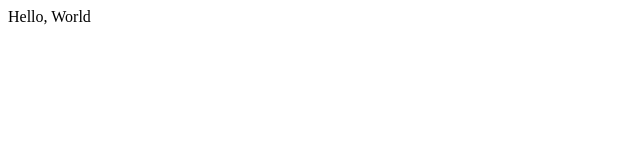
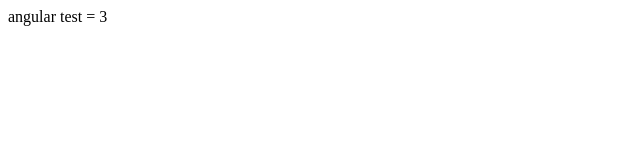
Before and after one commit to sosnovskyas/angular-modal-routing-test, a website built with webpack: page src/public/index.html in a window 1280 px wide. Shown: the full height of the page, 0-640 px from the left. Built offline with nearby package versions, Linux system fonts and the light colour scheme; some packages are replaced by stand-ins of ours.

Commit message:
postclone tuning

```diff
--- a/package.json
+++ b/package.json
@@ -1,7 +1,7 @@
 {
-  "name": "angular-webpack-workflow",
+  "name": "angular-modal-routing-test",
   "version": "1.0.0",
-  "description": "A workflow for Angular made with Webpack",
+  "description": "Test quest",
   "scripts": {
     "build": "rimraf dist && webpack --bail --progress --profile",
     "server": "webpack-dev-server --history-api-fallback --inline --progress",
--- a/src/public/index.html
+++ b/src/public/index.html
@@ -8,6 +8,6 @@
   <base href="/">
 </head>
 <body>
-  Hello, World
+  angular test = {{1 + 1 + 1}}
 </body>
 </html>
```
